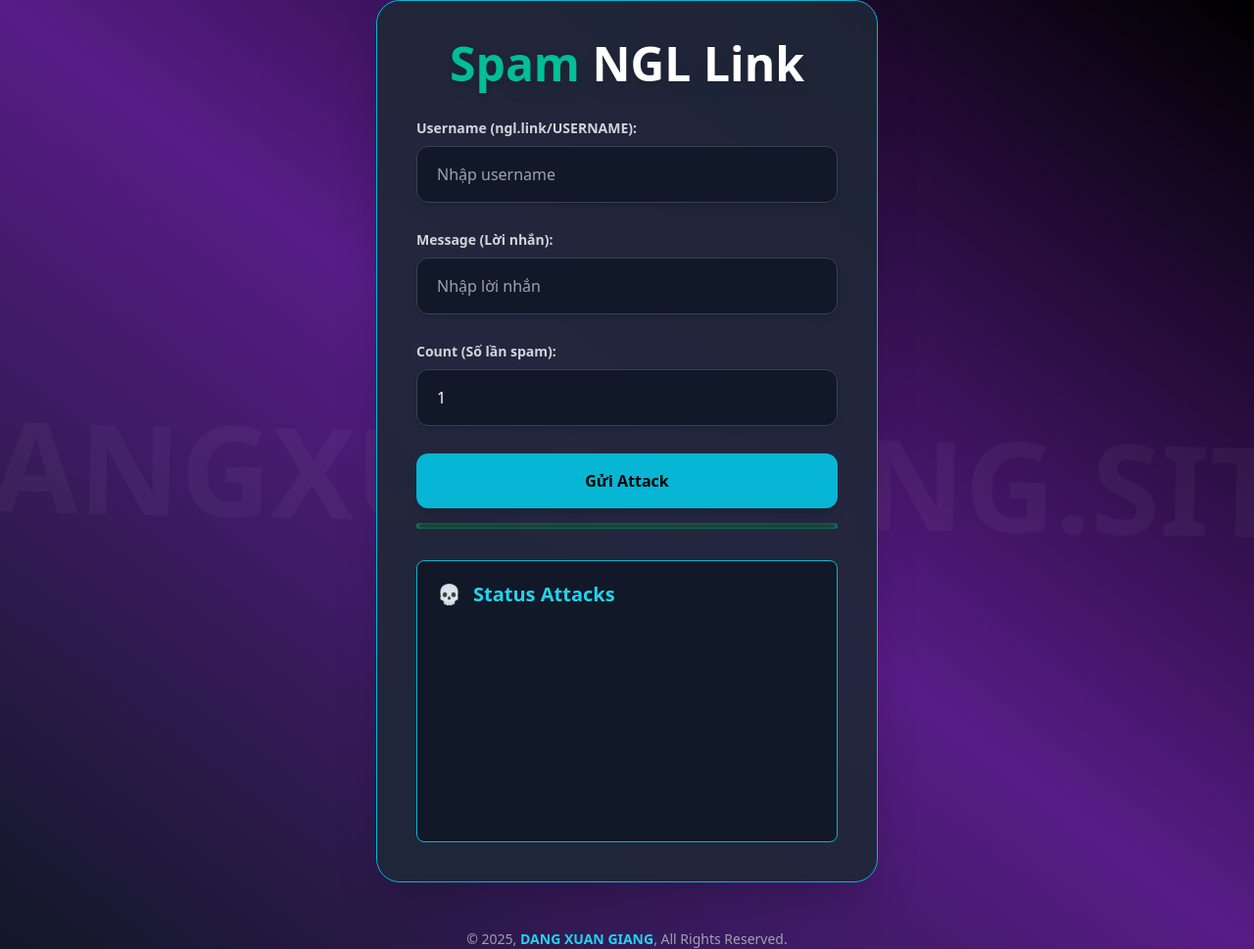
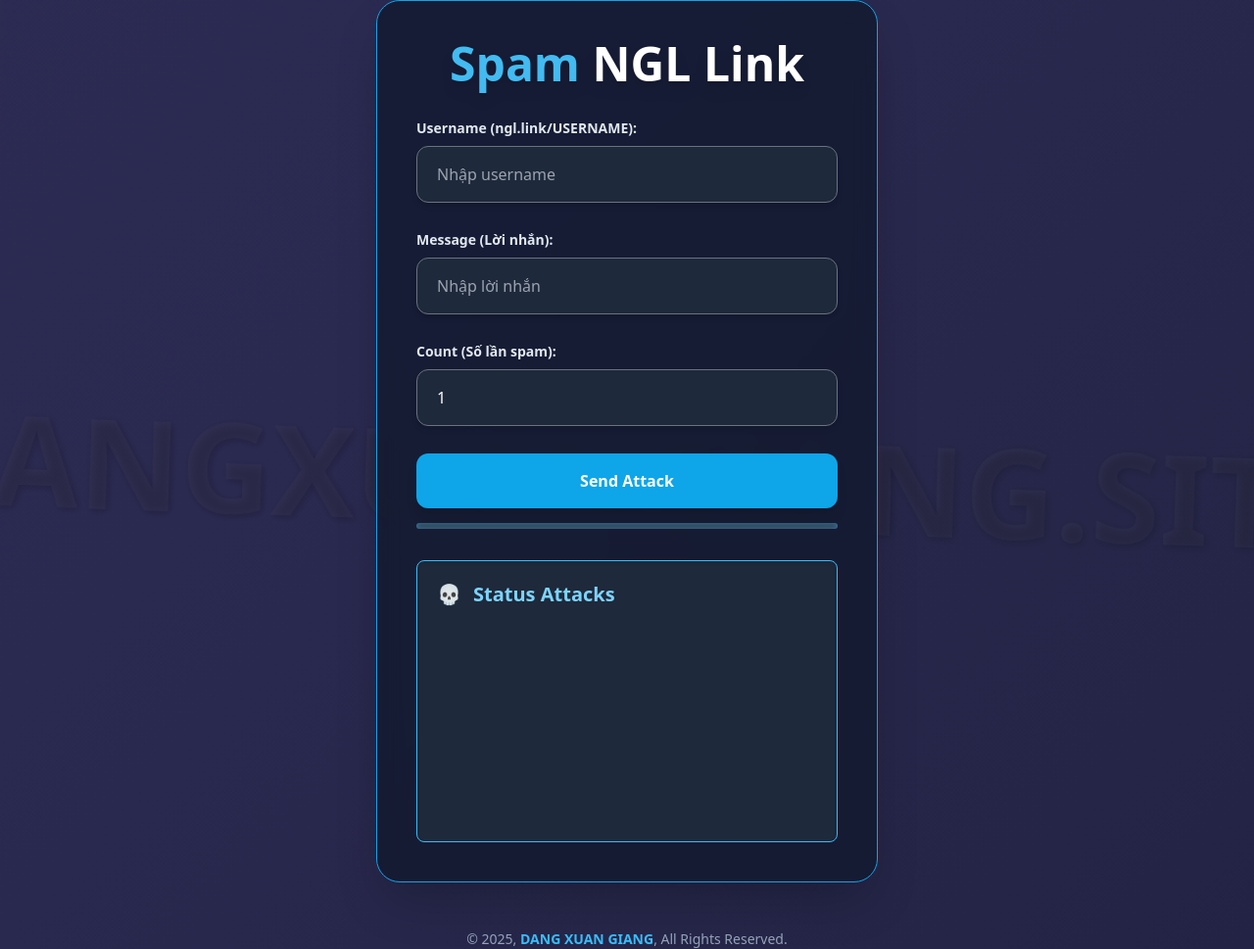
Before and after one commit to huynamne3/huyn1, a Flask app: page / in a window 1280 px wide; the page is wider, and only the part inside the window is pictured. Shown: that part at 98% size. Run offline with Flask 3, Linux system fonts and the light colour scheme; some libraries are stand-ins or nearby versions.

Commit message:
Update index.html

```diff
--- a/templates/index.html
+++ b/templates/index.html
@@ -6,52 +6,60 @@
   <title>Spam Ngl Link By Dang Xuan Giang</title>
   <script src="https://cdn.tailwindcss.com"></script>
   <style>
-    /* Background chữ lớn đổi màu */
+    @keyframes gradientShift {
+      0% { background-position: 0% 50%; }
+      50% { background-position: 100% 50%; }
+      100% { background-position: 0% 50%; }
+    }
+
+    body {
+      background: linear-gradient(-45deg, #1c1f3a, #2a2950, #32305a, #1a1d2f);
+      background-size: 400% 400%;
+      animation: gradientShift 15s ease infinite;
+      color: #e2e8f0;
+    }
+
     @keyframes floatText {
       0%, 100% { transform: translate(-50%, -50%) rotate(-2deg); }
       50% { transform: translate(-50%, -48%) rotate(2deg); }
     }
     body::before {
       content: "DANGXUANGIANG.SITE";
-      white-space: pre-line;
       position: absolute;
       top: 50%;
       left: 50%;
       font-size: 10vw;
       font-weight: 900;
-      color: rgba(255, 255, 255, 0.035);
+      color: rgba(255, 255, 255, 0.03);
       transform: translate(-50%, -50%);
       z-index: 0;
       text-align: center;
-      line-height: 1.1;
-      animation: floatText 10s ease-in-out infinite;
+      animation: floatText 12s ease-in-out infinite;
       pointer-events: none;
+      text-shadow: 2px 2px 8px rgba(0, 0, 0, 0.2);
     }
 
-    /* Scrollbar */
     #statusBox::-webkit-scrollbar {
       width: 8px;
     }
     #statusBox::-webkit-scrollbar-thumb {
-      background: linear-gradient(135deg, #00ffc3, #00b894);
+      background: linear-gradient(135deg, #4f9fff, #6ec6ff);
       border-radius: 4px;
     }
     #statusBox::-webkit-scrollbar-track {
-      background: #121212;
+      background: #1e293b;
     }
 
-    /* Rainbow text animation */
     @keyframes rainbow {
-      0%, 100% { color: #00ffc3; }
-      25% { color: #00b894; }
-      50% { color: #00e676; }
-      75% { color: #ffea00; }
+      0%, 100% { color: #38bdf8; }
+      25% { color: #60a5fa; }
+      50% { color: #818cf8; }
+      75% { color: #22d3ee; }
     }
     .rainbow-text {
-      animation: rainbow 3s ease-in-out infinite;
+      animation: rainbow 4s ease-in-out infinite;
     }
 
-    /* Fancy button hover */
     button {
       position: relative;
       overflow: hidden;
@@ -64,7 +72,7 @@
       left: 50%;
       width: 300%;
       height: 300%;
-      background: radial-gradient(circle, #00ffc3 10%, transparent 10.01%);
+      background: radial-gradient(circle, #38bdf8 10%, transparent 10.01%);
       background-size: 50% 50%;
       transform: translate(-50%, -50%) scale(0);
       transition: transform 0.5s ease;
@@ -74,91 +82,96 @@
     button:hover::before {
       transform: translate(-50%, -50%) scale(1);
     }
-    button:hover {
-      color: black;
-    }
 
-    /* Progress bar */
     #progressBarContainer {
       height: 6px;
-      background: #1e1e1e;
+      background: #334155;
       border-radius: 3px;
       overflow: hidden;
       margin-top: 15px;
-      box-shadow: inset 0 0 5px #00ffc3aa;
+      box-shadow: inset 0 0 5px #38bdf880;
     }
     #progressBar {
       height: 100%;
-      background: linear-gradient(90deg, #00ffc3, #00b894);
+      background: linear-gradient(90deg, #38bdf8, #60a5fa);
       width: 0%;
       transition: width 0.3s ease;
     }
 
-    /* Status text */
     .status-success {
-      color: #00e676;
+      color: #22c55e;
       font-weight: 600;
     }
     .status-error {
-      color: #ff4d4d;
+      color: #ef4444;
       font-weight: 600;
     }
     .status-processing {
-      color: #ffea00;
+      color: #facc15;
       font-weight: 600;
       animation: rainbow 2.5s ease-in-out infinite;
     }
   </style>
 </head>
 
-<body class="bg-gradient-to-tr from-gray-900 via-purple-900 to-black min-h-screen flex flex-col justify-center items-center px-4 relative overflow-hidden">
+<body class="min-h-screen flex flex-col justify-center items-center px-4 relative overflow-hidden">
 
-  <div class="bg-gray-800/90 backdrop-blur-lg rounded-3xl shadow-2xl max-w-lg w-full p-10 border border-cyan-500 relative z-10">
-    <h1 class="text-5xl font-extrabold text-cyan-400 mb-8 text-center drop-shadow-lg rainbow-text">
+  <div class="bg-slate-900/70 backdrop-blur-md rounded-3xl shadow-2xl max-w-lg w-full p-10 border border-sky-500 relative z-10">
+    <h1 class="text-5xl font-extrabold text-sky-400 mb-8 text-center drop-shadow-lg rainbow-text">
       Spam <span class="text-white">NGL Link</span>
     </h1>
 
     <form id="spamForm" class="space-y-7">
       <div>
-        <label for="username" class="block mb-2 text-sm font-semibold text-gray-300">Username (ngl.link/USERNAME):</label>
-        <input type="text" id="username" required class="w-full rounded-xl border border-gray-700 bg-gray-900 text-white px-5 py-4 focus:outline-none focus:ring-4 focus:ring-cyan-400 transition shadow-md" placeholder="Nhập username" />
+        <label for="username" class="block mb-2 text-sm font-semibold text-slate-200">Username (ngl.link/USERNAME):</label>
+        <input type="text" id="username" required class="w-full rounded-xl border border-gray-500 bg-slate-800 text-white px-5 py-4 focus:outline-none focus:ring-4 focus:ring-sky-300 transition shadow-md" placeholder="Nhập username" />
       </div>
 
       <div>
-        <label for="message" class="block mb-2 text-sm font-semibold text-gray-300">Message (Lời nhắn):</label>
-        <input type="text" id="message" class="w-full rounded-xl border border-gray-700 bg-gray-900 text-white px-5 py-4 focus:outline-none focus:ring-4 focus:ring-cyan-400 transition shadow-md" placeholder="Nhập lời nhắn" />
+        <label for="message" class="block mb-2 text-sm font-semibold text-slate-200">Message (Lời nhắn):</label>
+        <input type="text" id="message" class="w-full rounded-xl border border-gray-500 bg-slate-800 text-white px-5 py-4 focus:outline-none focus:ring-4 focus:ring-sky-300 transition shadow-md" placeholder="Nhập lời nhắn" />
       </div>
 
       <div>
-        <label for="count" class="block mb-2 text-sm font-semibold text-gray-300">Count (Số lần spam):</label>
-        <input type="number" id="count" value="1" min="1" class="w-full rounded-xl border border-gray-700 bg-gray-900 text-white px-5 py-4 focus:outline-none focus:ring-4 focus:ring-cyan-400 transition shadow-md" />
+        <label for="count" class="block mb-2 text-sm font-semibold text-slate-200">Count (Số lần spam):</label>
+        <input type="number" id="count" value="1" min="1" class="w-full rounded-xl border border-gray-500 bg-slate-800 text-white px-5 py-4 focus:outline-none focus:ring-4 focus:ring-sky-300 transition shadow-md" />
       </div>
 
-      <button type="submit" class="w-full py-4 mt-6 bg-cyan-500 font-extrabold rounded-xl shadow-lg hover:bg-cyan-600 transition relative z-10">
-        Gửi Attack
+      <button type="submit" class="w-full py-4 mt-6 bg-sky-500 font-extrabold rounded-xl shadow-lg hover:bg-sky-600 transition relative z-10 text-white">
+        Send Attack
       </button>
     </form>
 
-    <div id="progressBarContainer" aria-label="progress bar" role="progressbar" aria-valuemin="0" aria-valuemax="100">
+    <div id="progressBarContainer">
       <div id="progressBar"></div>
     </div>
 
-    <div class="mt-8 bg-gray-900 border border-cyan-500 rounded-lg p-5 h-72 overflow-y-auto shadow-inner scrollbar-thin scrollbar-thumb-cyan-400 scrollbar-track-gray-900">
-      <h2 class="text-cyan-400 font-bold mb-3 flex items-center gap-3 text-xl select-none">
+    <div class="mt-8 bg-slate-800 border border-sky-400 rounded-lg p-5 h-72 overflow-y-auto shadow-inner">
+      <h2 class="text-sky-300 font-bold mb-3 flex items-center gap-3 text-xl select-none">
         💀 <span>Status Attacks</span>
       </h2>
-      <pre id="statusBox" class="whitespace-pre-wrap text-white text-sm select-text"></pre>
+      <pre id="statusBox" class="whitespace-pre-wrap text-slate-100 text-sm select-text"></pre>
     </div>
   </div>
 
-  <footer class="mt-12 text-center text-gray-400 text-sm z-10 select-none">
-    © 2025, <span class="font-bold text-cyan-400">DANG XUAN GIANG</span>, All Rights Reserved.
+  <footer class="mt-12 text-center text-slate-400 text-sm z-10 select-none">
+    © 2025, <span class="font-bold text-sky-400">DANG XUAN GIANG</span>, All Rights Reserved.
   </footer>
 
   <script>
   const spamForm = document.getElementById('spamForm');
   const statusBox = document.getElementById('statusBox');
   const progressBar = document.getElementById('progressBar');
+
+  function scrollStatusToBottom() {
+    let dummy = document.getElementById('scrollDummy');
+    if (!dummy) {
+      dummy = document.createElement('div');
+      dummy.id = 'scrollDummy';
+      statusBox.appendChild(dummy);
+    }
+    dummy.scrollIntoView({ behavior: 'smooth' });
+  }
 
   spamForm.addEventListener('submit', async function(e) {
     e.preventDefault();
@@ -171,43 +184,50 @@
     progressBar.style.width = '0%';
 
     if (!username || !message) {
-        statusBox.innerHTML = `<span class="status-error font-semibold">❌ Vui lòng điền đủ thông tin.</span>`;
+      statusBox.innerHTML = `<div class="status-error font-semibold">❌ Vui lòng điền đủ thông tin.</div>`;
+      scrollStatusToBottom();
       return;
     }
 
     for (let i = 1; i <= count; i++) {
+      const statusDiv = document.createElement('div');
+      statusDiv.classList.add('status-processing');
+      statusDiv.textContent = `Đang gửi tin nhắn ${i} trên ${count}...`;
+      statusBox.appendChild(statusDiv);
+      scrollStatusToBottom();
+
       try {
-          statusBox.innerHTML += `<div class="status-processing">Đang gửi tin nhắn ${i} trên ${count}...</div>`;
-          statusBox.scrollTop = statusBox.scrollHeight;
-
         const res = await fetch('https://huyn1.onrender.com/send-attack', {
           method: 'POST',
           headers: { 'Content-Type': 'application/json' },
           body: JSON.stringify({ username, message, count: 1 })
         });
 
+        if (!res.ok) {
+          statusDiv.innerHTML = `Đã gửi ${i}/${count} - <span class="status-error">❌ Lỗi server: ${res.status}</span>`;
+        } else {
           const data = await res.json();
           const result = data.results?.[0] || {};
+          const success = Boolean(result.success);
           const msg = result.message || `Đã gửi ${i}/${count}`;
-          const success = result.success;
-
-          statusBox.innerHTML = statusBox.innerHTML.replace(
-            `Đang gửi tin nhắn ${i} trên ${count}...`,
-            `${msg} - <span class="${success ? 'status-success' : 'status-error'}">${success ? '✔️' : '❌'}</span>`
-          );
+          statusDiv.innerHTML = `${msg} - <span class="${success ? 'status-success' : 'status-error'}">${success ? '✔️' : '❌'}</span>`;
+        }
       } catch (err) {
-          statusBox.innerHTML += `<div class="status-error">Đã gửi ${i}/${count} - ❌ Lỗi kết nối</div>`;
+        statusDiv.innerHTML = `Đã gửi ${i}/${count} - <span class="status-error">❌ Lỗi kết nối</span>`;
       }
 
       progressBar.style.width = ((i / count) * 100) + '%';
       progressBar.setAttribute('aria-valuenow', (i / count) * 100);
-        statusBox.scrollTop = statusBox.scrollHeight;
+      scrollStatusToBottom();
 
       await new Promise(res => setTimeout(res, 200));
     }
 
-      statusBox.innerHTML += `<div class="status-success font-bold text-lg mt-2">✅ Hoàn thành!</div>`;
-      statusBox.scrollTop = statusBox.scrollHeight;
+    const completeDiv = document.createElement('div');
+    completeDiv.classList.add('status-success', 'font-bold', 'text-lg', 'mt-2');
+    completeDiv.textContent = '✅ Hoàn thành!';
+    statusBox.appendChild(completeDiv);
+    scrollStatusToBottom();
   });
 </script>
 </body>
```
Lines whose indentation alone changed are shown as unchanged.
